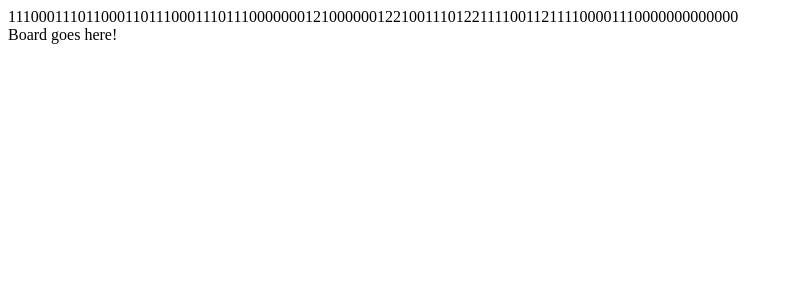
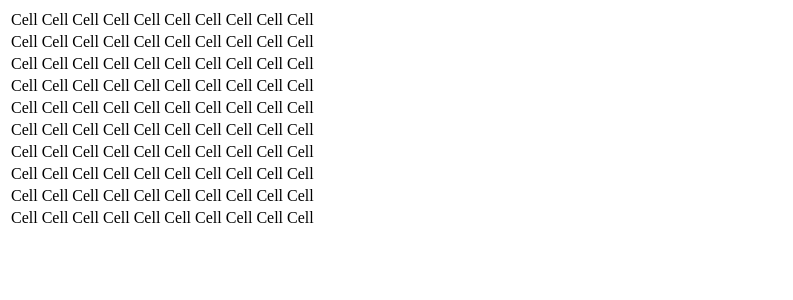
Before and after one commit to zachMcCain/minesweeper, a React app: page / in a window 1280 px wide. Shown: the top 300 px of the page, without its empty margins (0-793 px from the left). Built offline with nearby package versions, Linux system fonts and the light colour scheme.

Commit message:
Created the table based on default board size.

```diff
--- a/client/App.jsx
+++ b/client/App.jsx
@@ -9,9 +9,9 @@ const App = ({ SweeperBoard }) => {
   board.placeMines(mines);
   console.table('created board: ', board.board)
   return (
-    <div>{board.board}
+    <div>
       <div>
-        <Board />
+        <Board board={board.board}/>
       </div>
     </div>
   )
--- a/client/components/Board.jsx
+++ b/client/components/Board.jsx
@@ -1,7 +1,11 @@
 import React from 'react';
+import BoardRow from './BoardRow.jsx'
 
-const Board = (props) => {
-  return <div>Board goes here!</div>
+const Board = ({board}) => {
+  let boardRows = board.map((row, i) => {
+    return <BoardRow row={row} key={i} />
+  })
+  return <table><tbody>{boardRows}</tbody></table>
 }
 
 export default Board;
--- /dev/null
+++ b/client/components/BoardRow.jsx
@@ -0,0 +1,11 @@
+import React from 'react';
+import Cell from './Cell.jsx';
+
+const BoardRow = ({ row }) => {
+  let cell = row.map((val, i) => {
+    return <Cell val={val} key={i} />
+  })
+  return <tr>{cell}</tr>
+}
+
+export default BoardRow;
--- /dev/null
+++ b/client/components/Cell.jsx
@@ -0,0 +1,7 @@
+import React from 'react';
+
+const Cell = (props) => {
+  return <td>Cell</td>
+}
+
+export default Cell;
```
Also changed, not shown: public/dist/bundle.js.
